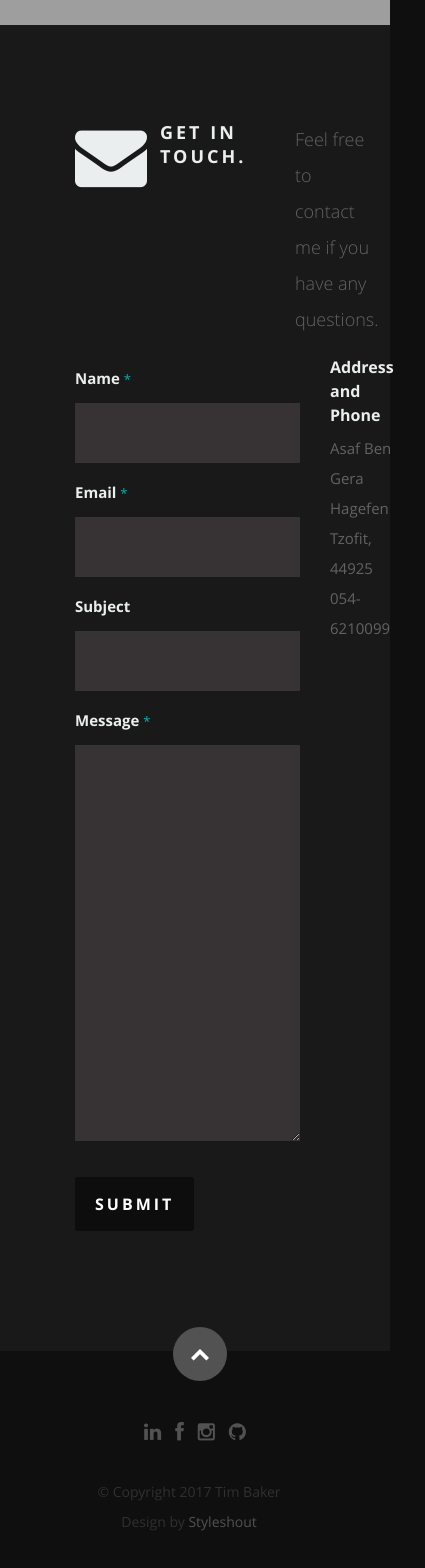
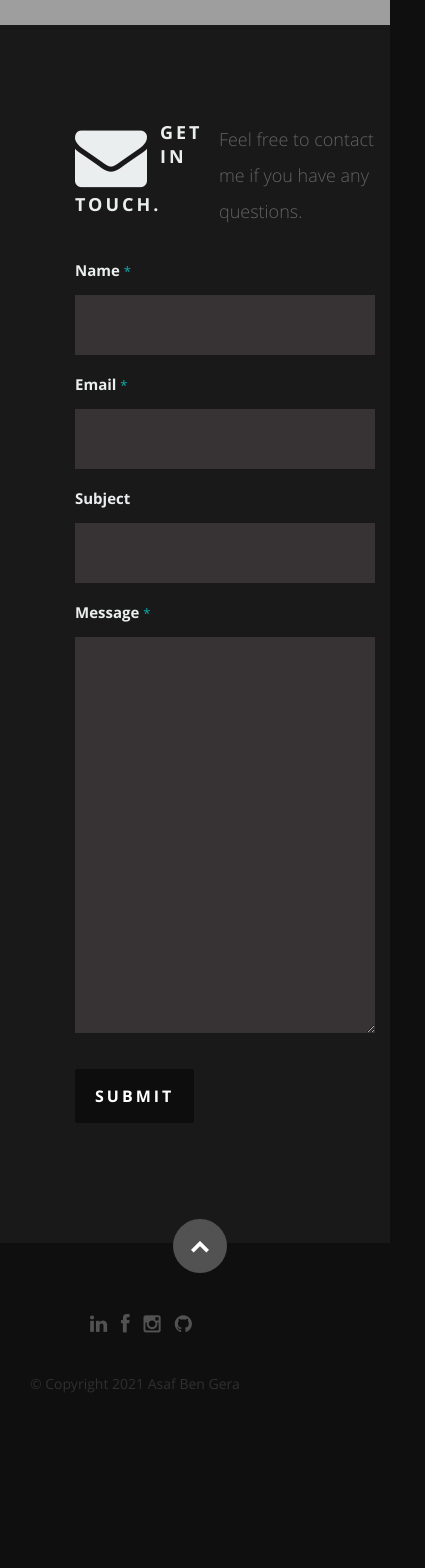
Before and after one commit to asaf-bg/Website, a React (Create React App) app: page / in a window 390 px wide. Shown: the part 5000-6568 px from the top of the page, 425 px wide, since content can reach past the window. After the commit the page ends 6447 px from the top, so only its background shows below. Built offline with nearby package versions, Linux system fonts and the light colour scheme; grey boxes are pictures that could not be loaded; a web font is replaced by a local one.

Commit message:
mobilefix3
Signed-off-by: asaf-bg <asafbg2@gmail.com>

```diff
--- a/public/css/layout.css
+++ b/public/css/layout.css
@@ -60,6 +60,7 @@ header .banner {
 header .banner-text { width: 100%; }
 header .banner-text h1 {
     font-family: 'Corben', cursive;
+   font-size: 80px;
 
    color: #fff;
    letter-spacing: -2px;
--- a/src/Components/Contact.js
+++ b/src/Components/Contact.js
@@ -19,13 +19,13 @@ class Contact extends Component {
 
          <div className="d-flex justify-content-md-center">
 
-            <div className="col col-lg-2">
+            <div className="col-xs-0 col-sm-3 col-lg-3">
 
                <h1><span>Get In Touch.</span></h1>
 
             </div>
 
-            <div className="col-4">
+            <div className="col-xs-10">
 
                   <p className="lead">{message}</p>
 
@@ -34,7 +34,7 @@ class Contact extends Component {
          </div>
 
          <div className="d-flex justify-content-md-center">
-            <div className="col col-lg-2">
+            <div className="col-xs-0 col-sm-3 col-lg-3">
 
                <form action="" method="post" id="contactForm" name="contactForm">
 					<fieldset>
@@ -75,20 +75,20 @@ class Contact extends Component {
            </div>
 
 
-            <aside className="col-4">
-               <div className="widget widget_contact">
+            {/*<aside className="col-4">*/}
+            {/*   <div className="widget widget_contact">*/}
 
-					   <h4>Address and Phone</h4>
-					   <p className="address" style={{fontSize:'15px'}}>
-						   {name}<br />
-						   {street} <br />
-						   {city}, {state} {zip}<br />
-						   <span>{phone}</span>
-					   </p>
-				   </div>
+			{/*		   <h4>Address and Phone</h4>*/}
+			{/*		   <p className="address" style={{fontSize:'15px'}}>*/}
+			{/*			   {name}<br />*/}
+			{/*			   {street} <br />*/}
+			{/*			   {city}, {state} {zip}<br />*/}
+			{/*			   <span>{phone}</span>*/}
+			{/*		   </p>*/}
+			{/*	   </div>*/}
 
 
-            </aside>
+            {/*</aside>*/}
       </div>
    </section>
     );
--- a/src/Components/Footer.js
+++ b/src/Components/Footer.js
@@ -19,8 +19,8 @@ class Footer extends Component {
            </ul>
 
            <ul className="copyright">
-              <li>&copy; Copyright 2017 Tim Baker</li>
-              <li>Design by <a title="Styleshout" href="http://www.styleshout.com/">Styleshout</a></li>
+              <li>&copy; Copyright 2021 Asaf Ben Gera</li>
+
            </ul>
 
         </div>
```
Also changed, not shown: 1 other file (tests, documents, lock files or other folders).
